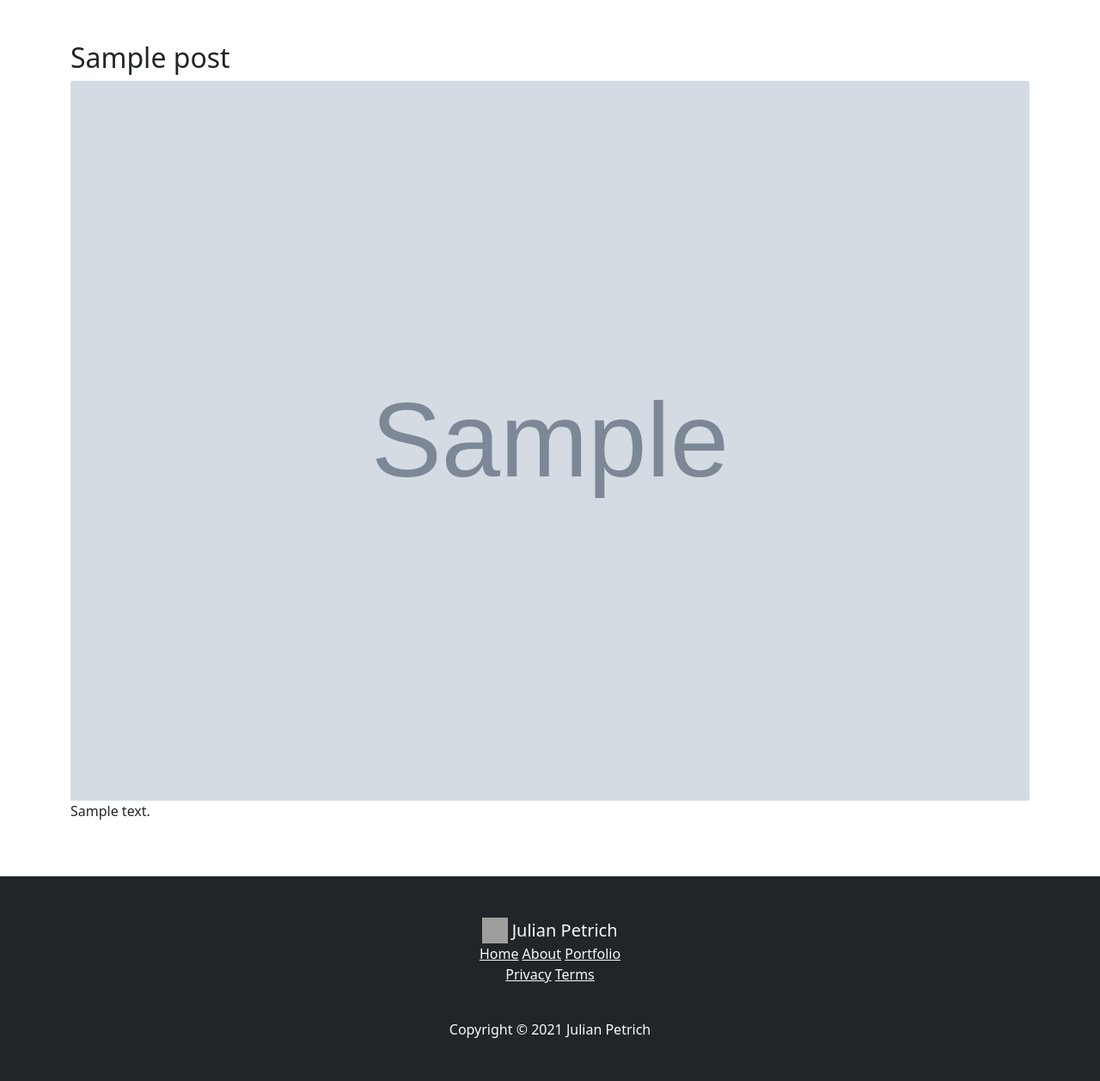
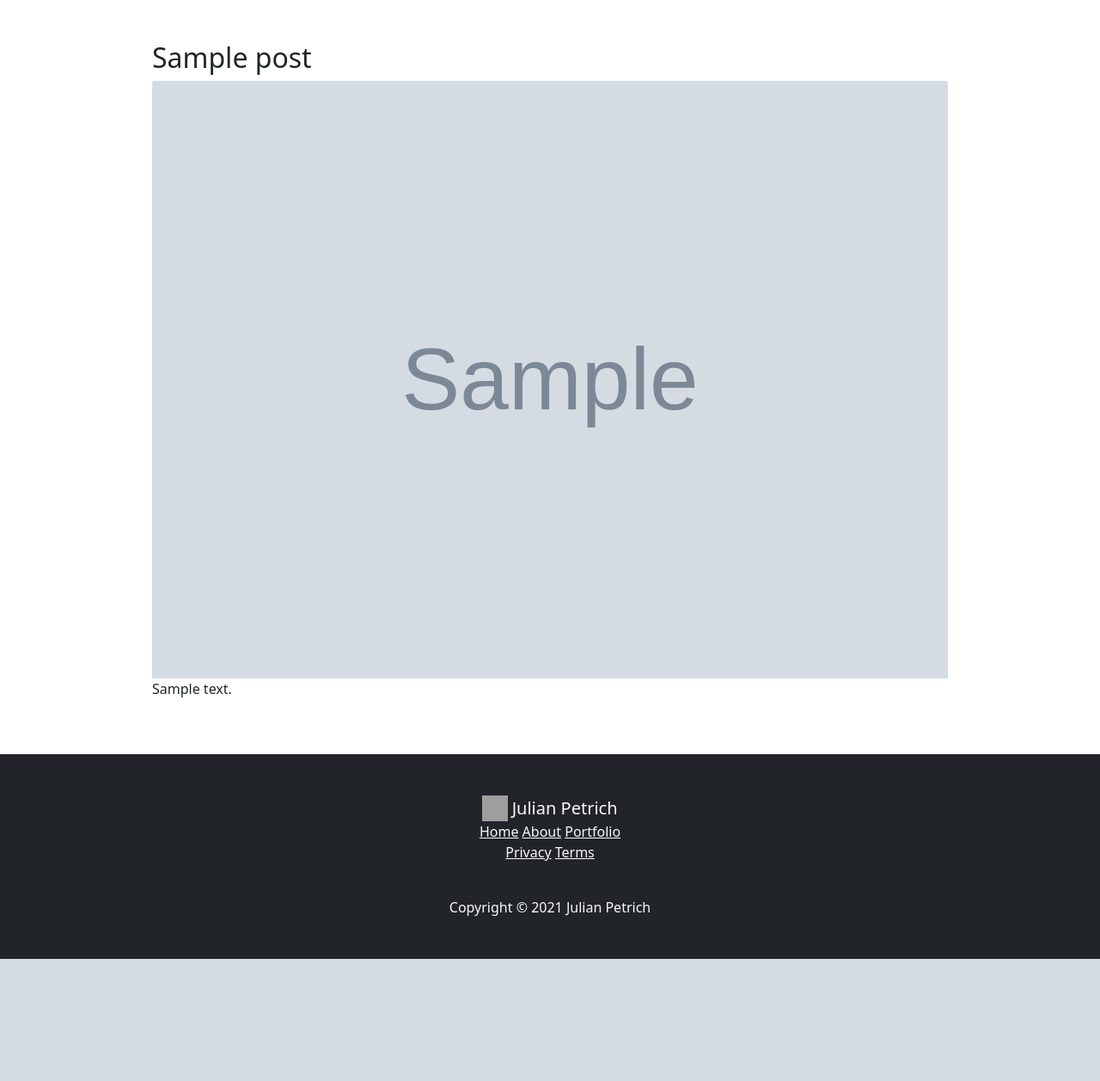
Before and after one commit to julianpetrich/jpdotcom, a Django app: page /posts/00000000-0000-0000-0000-000000000001 in a window 1280 px wide. Shown: the part 72-1329 px from the top of the page at 86% size. After the commit the page ends 1187 px from the top, so only its background shows below. Run offline with Django 3.2, Linux system fonts and the light colour scheme; tables that the repository leaves empty hold one stand-in row (values such as "Sample post"); grey boxes marked "Sample" are stand-in pictures; parts of the project's set-up code (start-up, migrations or seed data) failed here and were passed over; grey boxes are pictures that could not be loaded.

Commit message:
changes layout to narrower

```diff
--- a/app/templates/_base.html
+++ b/app/templates/_base.html
@@ -49,7 +49,7 @@
     <main>
         <div class="container my-5">
             <div class="row d-flex justify-content-center">
-                <div class="col-12">
+                <div class="col-10">
                     {% block content %}
                     {% endblock content %}
                 </div>
```
